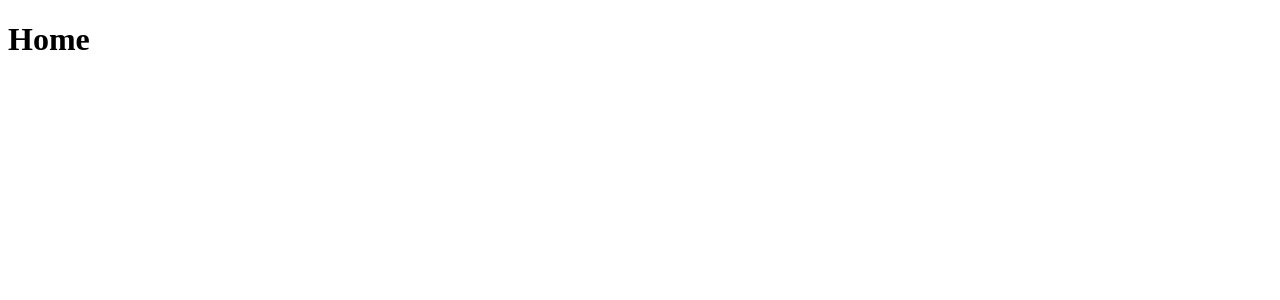
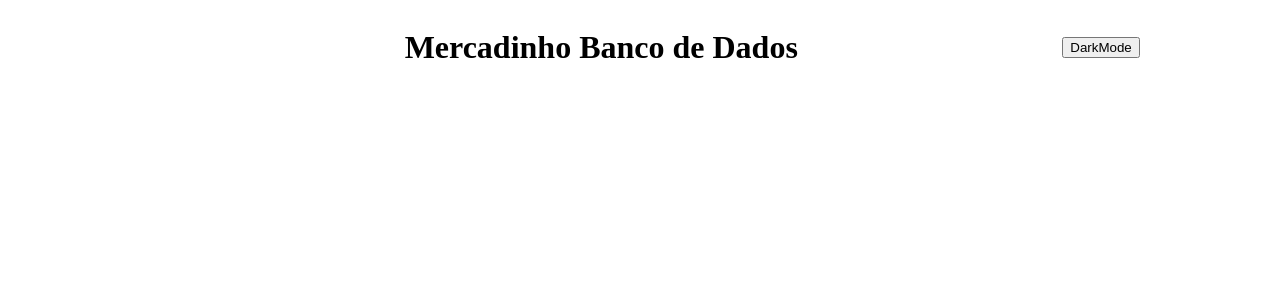
Before and after one commit to WagnerTerry/MercadinhoBD, a React (Vite) app in the folder frontend/: page / in a window 1280 px wide. Shown: the top 300 px of the page. Built offline with nearby package versions, Linux system fonts and the light colour scheme.

Commit message:
feat: dark mode

```diff
--- a/frontend/package.json
+++ b/frontend/package.json
@@ -11,7 +11,8 @@
     "@types/react-router-dom": "^5.3.3",
     "react": "^18.0.0",
     "react-dom": "^18.0.0",
-    "react-router-dom": "^6.3.0"
+    "react-router-dom": "^6.3.0",
+    "sass": "^1.52.1"
   },
   "devDependencies": {
     "@types/react": "^18.0.0",
--- a/frontend/src/App.tsx
+++ b/frontend/src/App.tsx
@@ -1,4 +1,3 @@
-import React from 'react'
 import {Routess}  from './Routess'
 
 function App() {
--- a/frontend/src/views/Home/index.tsx
+++ b/frontend/src/views/Home/index.tsx
@@ -1,7 +1,22 @@
-import React from 'react'
+import React, {useState} from 'react'
+
+import "./style.scss"
 
 export function Home(){
+    const [darkMode, setDarkMode] = useState(false)
+
+    function screenDarkMode(){
+        let element = document.body;
+        element.classList.toggle("darkmode")
+    }
+
     return (
-        <h1>Home</h1>
+        <div id="home">
+            <header>
+                <div></div>
+                <h1>Mercadinho Banco de Dados</h1>
+                <button onClick={screenDarkMode}>DarkMode</button>
+            </header>
+        </div>
     )
 }
--- /dev/null
+++ b/frontend/src/views/Home/style.scss
@@ -0,0 +1,17 @@
+.darkmode {
+    background-color: black;
+    color: white;
+}
+
+#home {
+
+    // display: flex;
+    // align-items: center;
+    // justify-content: center;
+
+    header {
+        display: flex;
+        justify-content: space-around;
+        align-items: center;
+    }
+}
```
Also changed, not shown: 1 other file (tests, documents, lock files or other folders).
